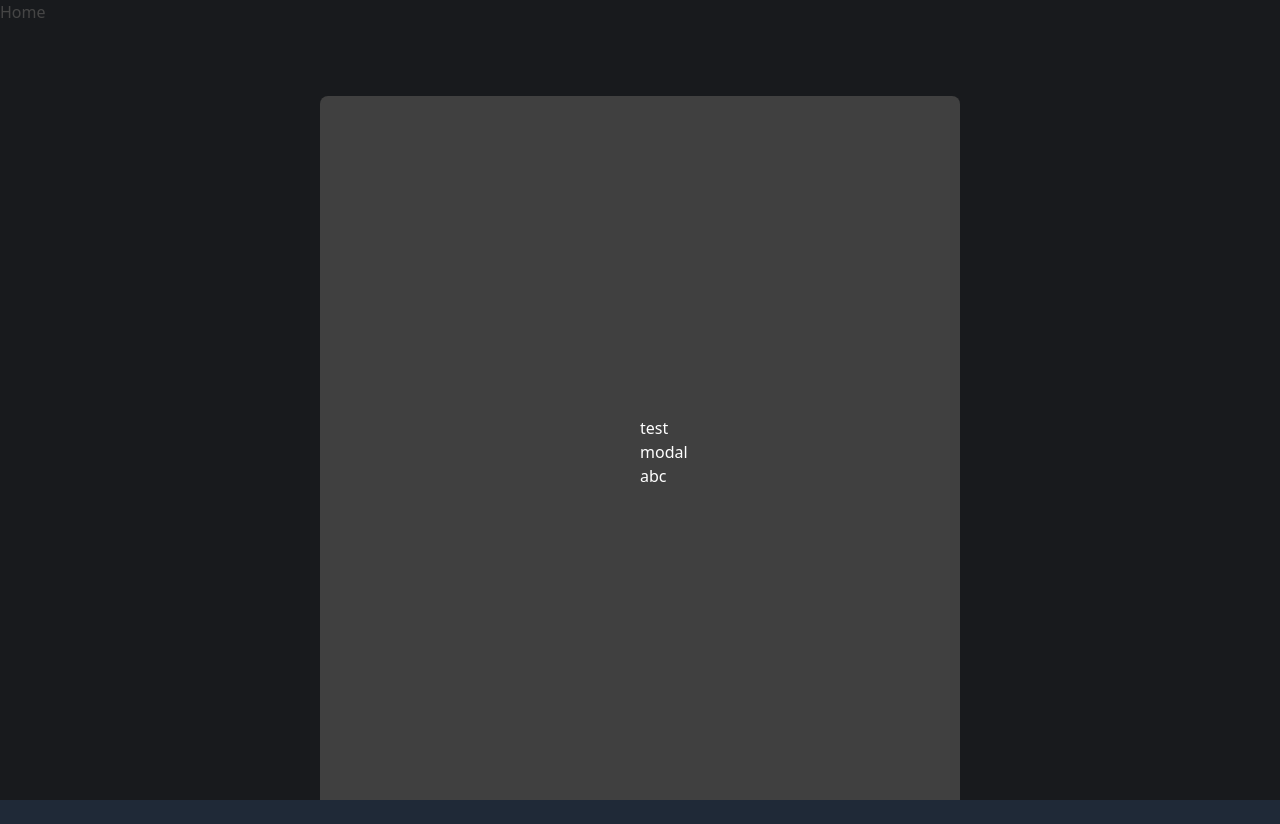
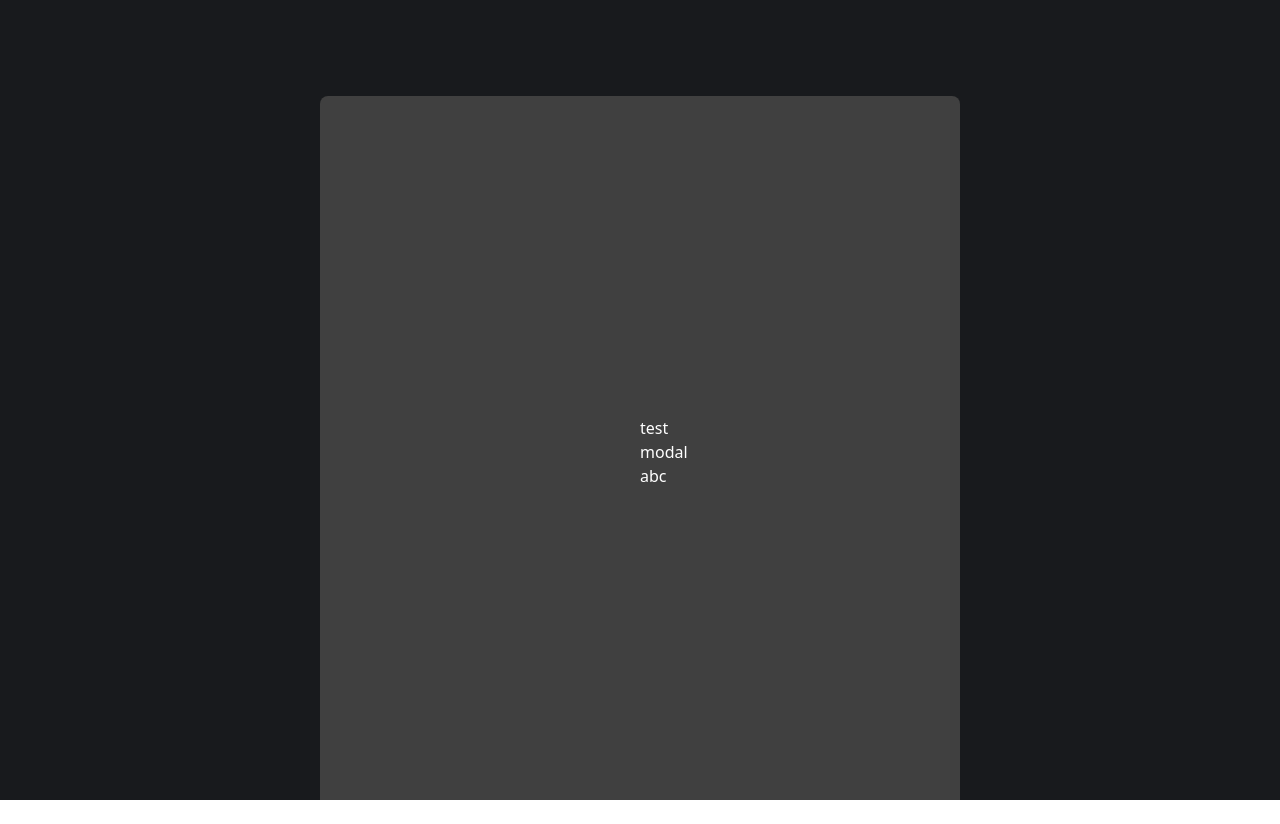
Before and after one commit to kzkit/word-blitz, a Vue app: page / in a window 1280 px wide. After the commit the page ends 800 px from the top, so only its background shows below. Built offline with nearby package versions, Linux system fonts and the light colour scheme.

Commit message:
removed navbar

```diff
--- a/src/App.vue
+++ b/src/App.vue
@@ -4,11 +4,6 @@
 
 <template>
 	<div class="bg-gray-800 relative text-white">
-		<header>
-			<nav>
-				<RouterLink to="/">Home</RouterLink>
-			</nav>
-		</header>
 		<RouterView />
 	</div>
 </template>
```
